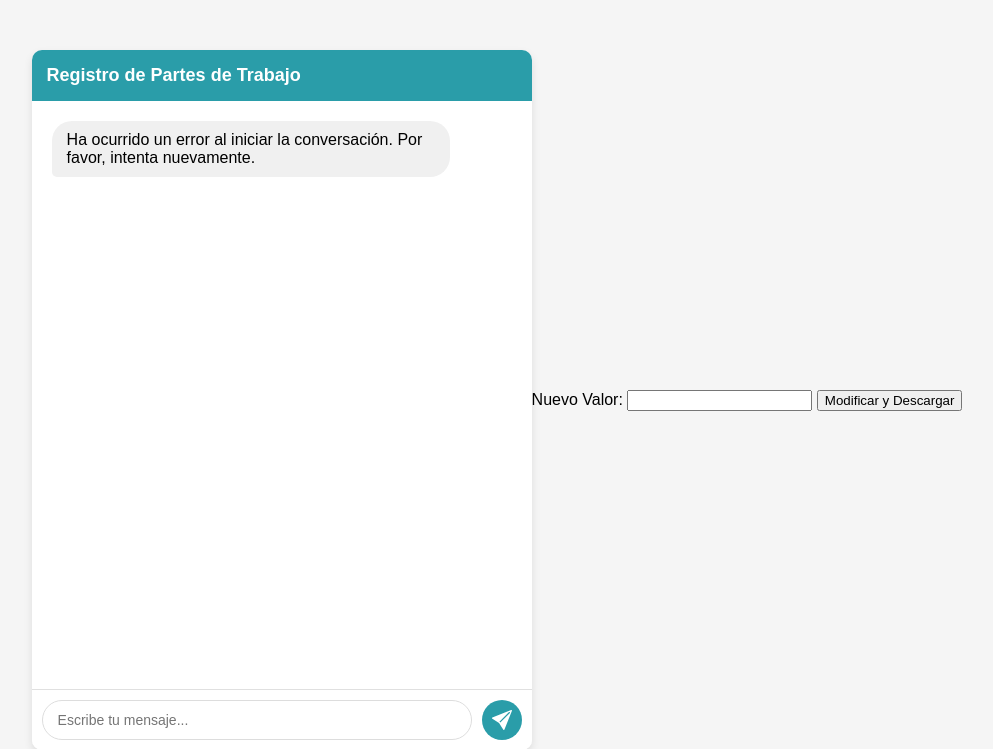
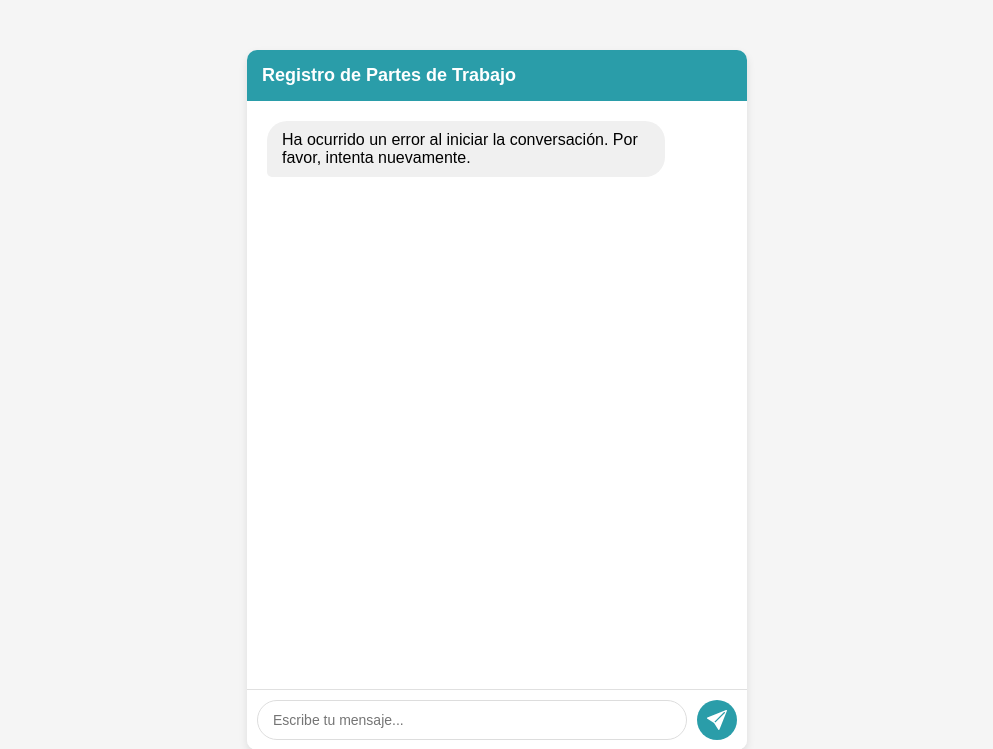
Before and after one commit to Povusa/TECNOMAT, a Flask app: page / in a window 1280 px wide. Shown: the top 749 px of the page, without its empty margins (143-1136 px from the left). Run offline with Flask 3, Linux system fonts and the light colour scheme; data that the repository does not hold is empty.

Commit message:
Update index.html

```diff
--- a/templates/index.html
+++ b/templates/index.html
@@ -191,9 +191,7 @@
     </div>
 
      <form action="https://tecnomat.onrender.com" method="post">
-        <label for="dato">Nuevo Valor:</label>
-        <input type="text" id="dato" name="dato" required>
-        <button type="submit">Modificar y Descargar</button>
+
     </form>
 
     <script>
```
